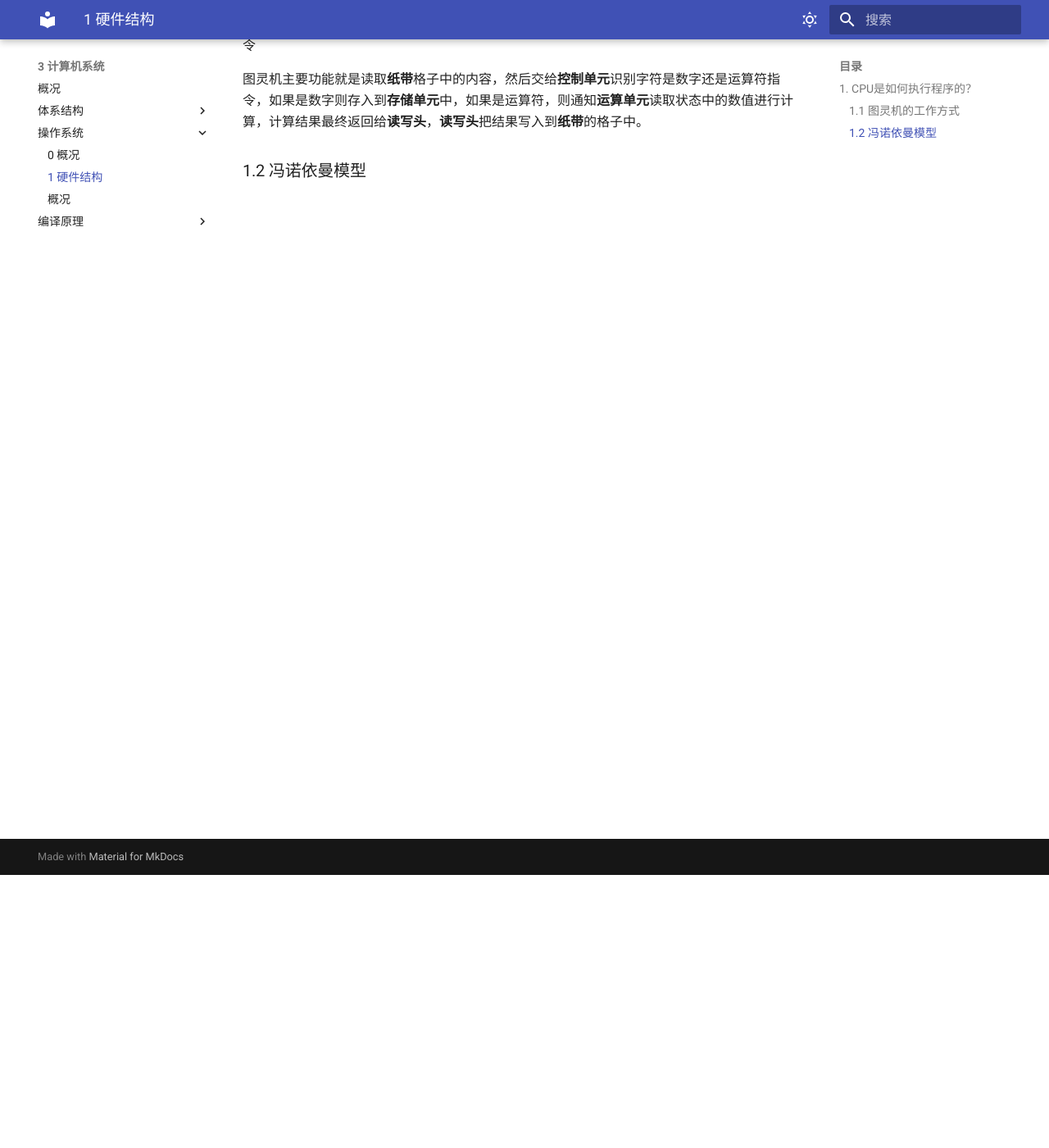
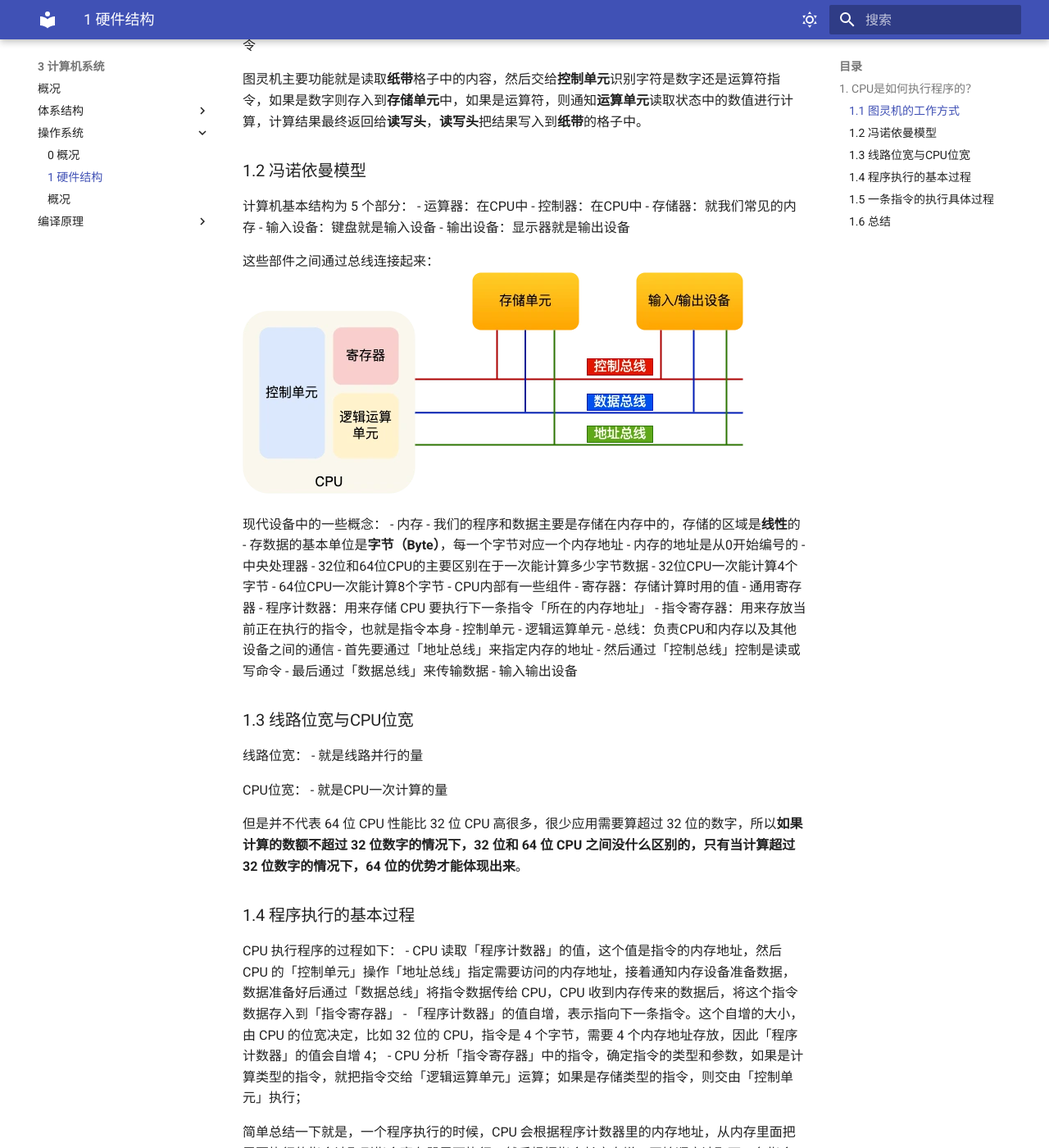
Before and after one commit to Tianpingan/wiki, an MkDocs documentation site: the page built from docs/3-计算机系统/操作系统/1-硬件结构.md, in a window 1280 px wide and 1400 px high, scrolled down 333 px. Shown: the whole window at 82% size. Built offline with MkDocs 1.6.1 and Material for MkDocs 9.7.7, drawn with Linux system fonts in a browser that asks for light colours; some of the changed text lies outside the part shown.

Commit message:
vault backup: 2022-12-09 14:40:43

```diff
--- a/docs/3-计算机系统/操作系统/1-硬件结构.md
+++ b/docs/3-计算机系统/操作系统/1-硬件结构.md
@@ -11,3 +11,71 @@
 图灵机主要功能就是读取**纸带**格子中的内容，然后交给**控制单元**识别字符是数字还是运算符指令，如果是数字则存入到**存储单元**中，如果是运算符，则通知**运算单元**读取状态中的数值进行计算，计算结果最终返回给**读写头**，**读写头**把结果写入到**纸带**的格子中。
 
 ### 1.2 冯诺依曼模型
+计算机基本结构为 5 个部分：
+- 运算器：在CPU中
+- 控制器：在CPU中
+- 存储器：就我们常见的内存
+- 输入设备：键盘就是输入设备
+- 输出设备：显示器就是输出设备
+
+这些部件之间通过总线连接起来：
+![](../../img/Pasted%20image%2020221209134527.png)
+
+现代设备中的一些概念：
+- 内存
+	- 我们的程序和数据主要是存储在内存中的，存储的区域是**线性**的
+	- 存数据的基本单位是**字节（Byte）**，每一个字节对应一个内存地址
+	- 内存的地址是从0开始编号的
+- 中央处理器
+	- 32位和64位CPU的主要区别在于一次能计算多少字节数据
+		- 32位CPU一次能计算4个字节
+		- 64位CPU一次能计算8个字节
+	- CPU内部有一些组件
+		- 寄存器：存储计算时用的值
+			- 通用寄存器
+			- 程序计数器：用来存储 CPU 要执行下一条指令「所在的内存地址」
+			- 指令寄存器：用来存放当前正在执行的指令，也就是指令本身
+		- 控制单元
+		- 逻辑运算单元
+- 总线：负责CPU和内存以及其他设备之间的通信
+	-   首先要通过「地址总线」来指定内存的地址
+	-   然后通过「控制总线」控制是读或写命令
+	-   最后通过「数据总线」来传输数据
+- 输入输出设备
+
+### 1.3 线路位宽与CPU位宽
+线路位宽：
+- 就是线路并行的量
+
+CPU位宽：
+- 就是CPU一次计算的量
+
+但是并不代表 64 位 CPU 性能比 32 位 CPU 高很多，很少应用需要算超过 32 位的数字，所以**如果计算的数额不超过 32 位数字的情况下，32 位和 64 位 CPU 之间没什么区别的，只有当计算超过 32 位数字的情况下，64 位的优势才能体现出来**。
+
+
+### 1.4 程序执行的基本过程
+CPU 执行程序的过程如下：
+- CPU 读取「程序计数器」的值，这个值是指令的内存地址，然后 CPU 的「控制单元」操作「地址总线」指定需要访问的内存地址，接着通知内存设备准备数据，数据准备好后通过「数据总线」将指令数据传给 CPU，CPU 收到内存传来的数据后，将这个指令数据存入到「指令寄存器」
+- 「程序计数器」的值自增，表示指向下一条指令。这个自增的大小，由 CPU 的位宽决定，比如 32 位的 CPU，指令是 4 个字节，需要 4 个内存地址存放，因此「程序计数器」的值会自增 4；
+- CPU 分析「指令寄存器」中的指令，确定指令的类型和参数，如果是计算类型的指令，就把指令交给「逻辑运算单元」运算；如果是存储类型的指令，则交由「控制单元」执行；
+
+简单总结一下就是，一个程序执行的时候，CPU 会根据程序计数器里的内存地址，从内存里面把需要执行的指令读取到指令寄存器里面执行，然后根据指令长度自增，开始顺序读取下一条指令。
+
+CPU 从程序计数器读取指令、到执行、再到下一条指令，这个过程会不断循环，直到程序执行结束，这个不断循环的过程被称为 **CPU 的指令周期**。
+
+### 1.5 一条指令的执行具体过程
+
+
+
+### 1.6 总结
+- 64 位相比 32 位 CPU 的优势在哪吗？
+	- 64 位 CPU 可以**一次计算超过 32 位的数字**
+	- 64 位 CPU 可以**寻址更大的内存空间**
+- 64 位 CPU 的计算性能一定比 32 位 CPU 高很多吗？
+	- **只有运算大数字的时候，64 位 CPU 的优势才能体现出来，否则和 32 位 CPU 的计算性能相差不大**。
+- 你知道软件的 32 位和 64 位之间的区别吗？
+	- 64 位和 32 位软件，实际上代表指令是 64 位还是 32 位的：
+	- `gcc -m32` 就能在64位机器上编译出32位的软件的了。
+-  32 位的操作系统可以运行在 64 位的电脑上吗？
+	- 如果 32 位指令在 64 位机器上执行，需要一套兼容机制，就可以做到兼容运行了。但是**如果 64 位指令在 32 位机器上执行，就比较困难了，因为 32 位的寄存器存不下 64 位的指令**；
+	- 总之，硬件的 64 位和 32 位指的是 CPU 的位宽，软件的 64 位和 32 位指的是指令的位宽。
```
Also changed, not shown: docs/0-周寄/2022年10月17日-2022年10月23日.md (deleted, +0 -9 lines), docs/note.md (deleted, +0 -9 lines), docs/img/Pasted image 20221209134527.png (added), 2 other files.
